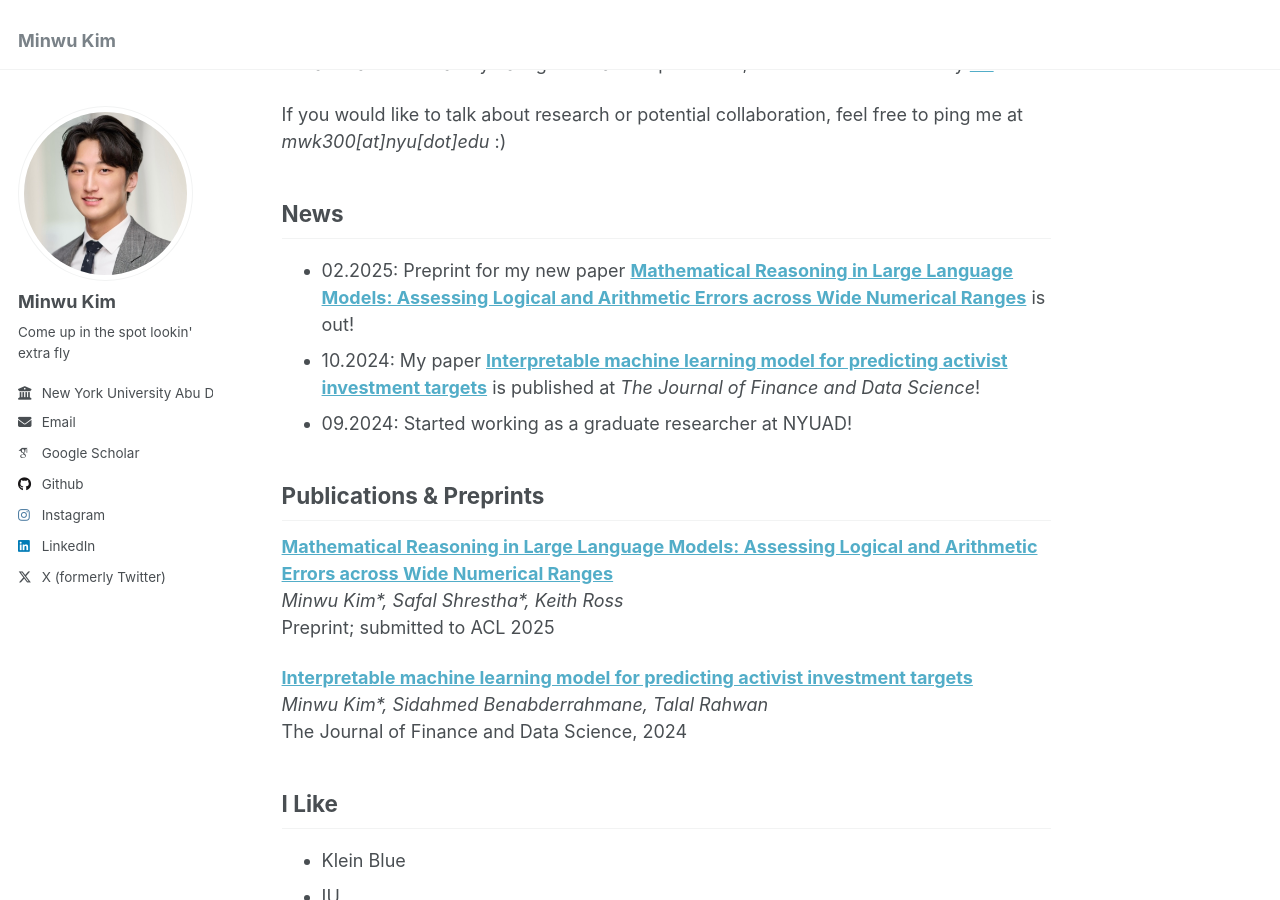
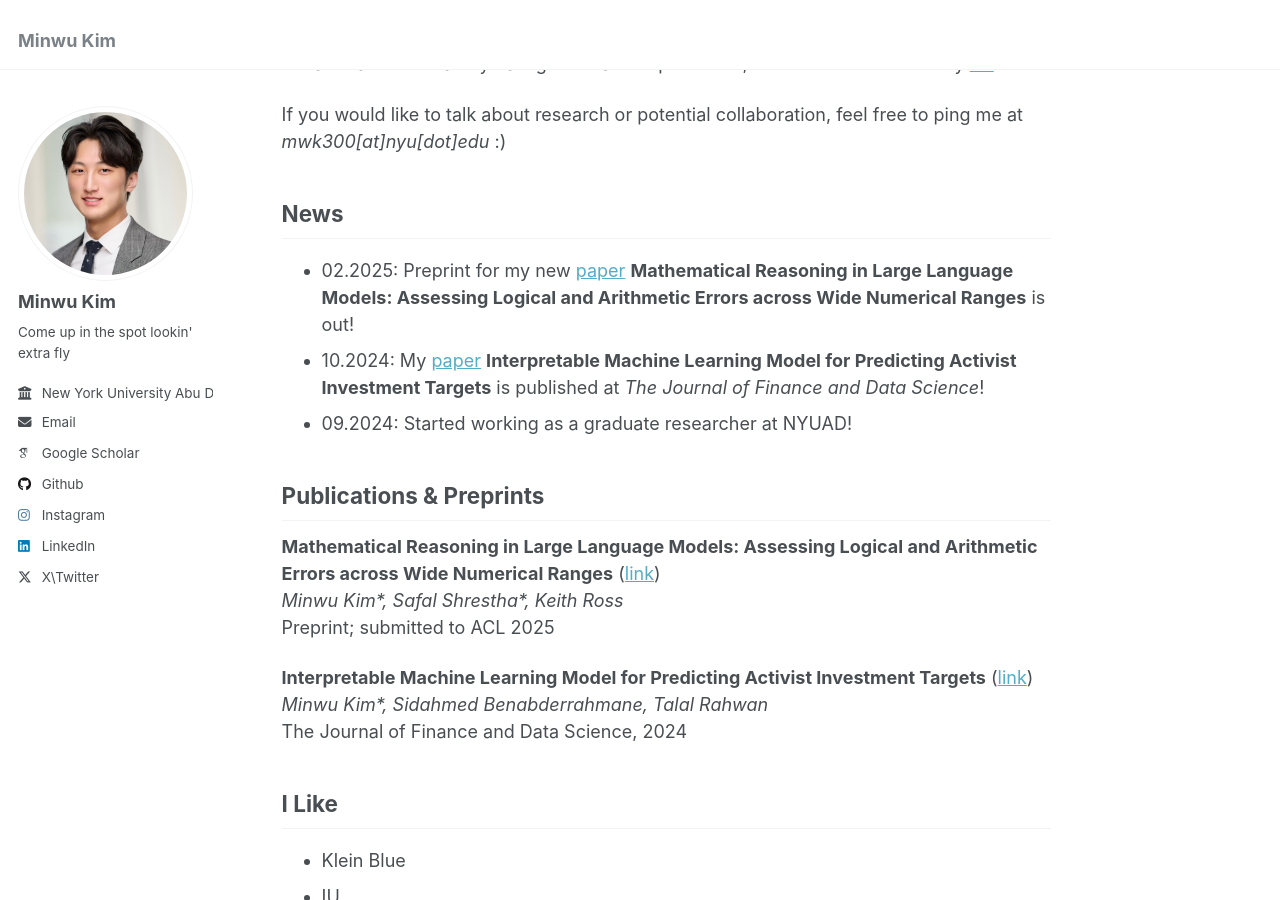
Before and after one commit to minwukim/minwukim.github.io, a Jekyll site: the page built from _pages/about.md, in a window 1280 px wide and 900 px high, scrolled down 535 px. Built offline with Jekyll 4.4.1, drawn with Linux system fonts in a browser that asks for light colours; some web fonts are replaced.

Commit message:
commit update

```diff
--- a/_includes/author-profile.html
+++ b/_includes/author-profile.html
@@ -133,7 +133,7 @@
         <li><a href="https://{{ author.tumblr }}.tumblr.com"><i class="fab fa-fw fa-tumblr icon-pad-right" aria-hidden="true"></i>Tumblr</a></li>
       {% endif %}
       {% if author.twitter %}
-        <li><a href="https://twitter.com/{{ author.twitter }}"><i class="fab fa-fw fa-x-twitter icon-pad-right" aria-hidden="true"></i>X (formerly Twitter)</a></li>
+        <li><a href="https://twitter.com/{{ author.twitter }}"><i class="fab fa-fw fa-x-twitter icon-pad-right" aria-hidden="true"></i>X\Twitter</a></li>
       {% endif %}
       {% if author.vine %}
         <li><a href="https://vine.co/u/{{ author.vine }}"><i class="fab fa-fw fa-vine icon-pad-right" aria-hidden="true"></i>Vine</a></li>
--- a/_pages/about.md
+++ b/_pages/about.md
@@ -25,21 +25,22 @@ If you would like to talk about research or potential collaboration, feel free t
 
 News
 -----
-- 02.2025: Preprint for my new paper **[Mathematical Reasoning in Large Language Models: Assessing Logical and Arithmetic Errors across Wide Numerical Ranges](https://arxiv.org/abs/2502.08680)** is out!
-- 10.2024: My paper **[Interpretable machine learning model for predicting activist investment targets](https://www.sciencedirect.com/science/article/pii/S240591882400031X)** is published at *The Journal of Finance and Data Science*!
+- 02.2025: Preprint for my new [paper](https://arxiv.org/abs/2502.08680) **Mathematical Reasoning in Large Language Models: Assessing Logical and Arithmetic Errors across Wide Numerical Ranges** is out!
+- 10.2024: My [paper](https://www.sciencedirect.com/science/article/pii/S240591882400031X) **Interpretable Machine Learning Model for Predicting Activist Investment Targets** is published at *The Journal of Finance and Data Science*!
 - 09.2024: Started working as a graduate researcher at NYUAD!
 
 
 
 Publications & Preprints
 ------
-**[Mathematical Reasoning in Large Language Models: Assessing Logical and Arithmetic Errors across Wide Numerical Ranges](https://arxiv.org/abs/2502.08680)**
+**Mathematical Reasoning in Large Language Models: Assessing Logical and Arithmetic Errors across Wide Numerical Ranges** ([link](https://arxiv.org/abs/2502.08680))
 _Minwu Kim*, Safal Shrestha*, Keith Ross_
 Preprint; submitted to ACL 2025
 
-**[Interpretable machine learning model for predicting activist investment targets](https://www.sciencedirect.com/science/article/pii/S240591882400031X)**
+**Interpretable Machine Learning Model for Predicting Activist Investment Targets** ([link](https://www.sciencedirect.com/science/article/pii/S240591882400031X))
 _Minwu Kim*, Sidahmed Benabderrahmane, Talal Rahwan_
 The Journal of Finance and Data Science, 2024
+
 
 
 
```
